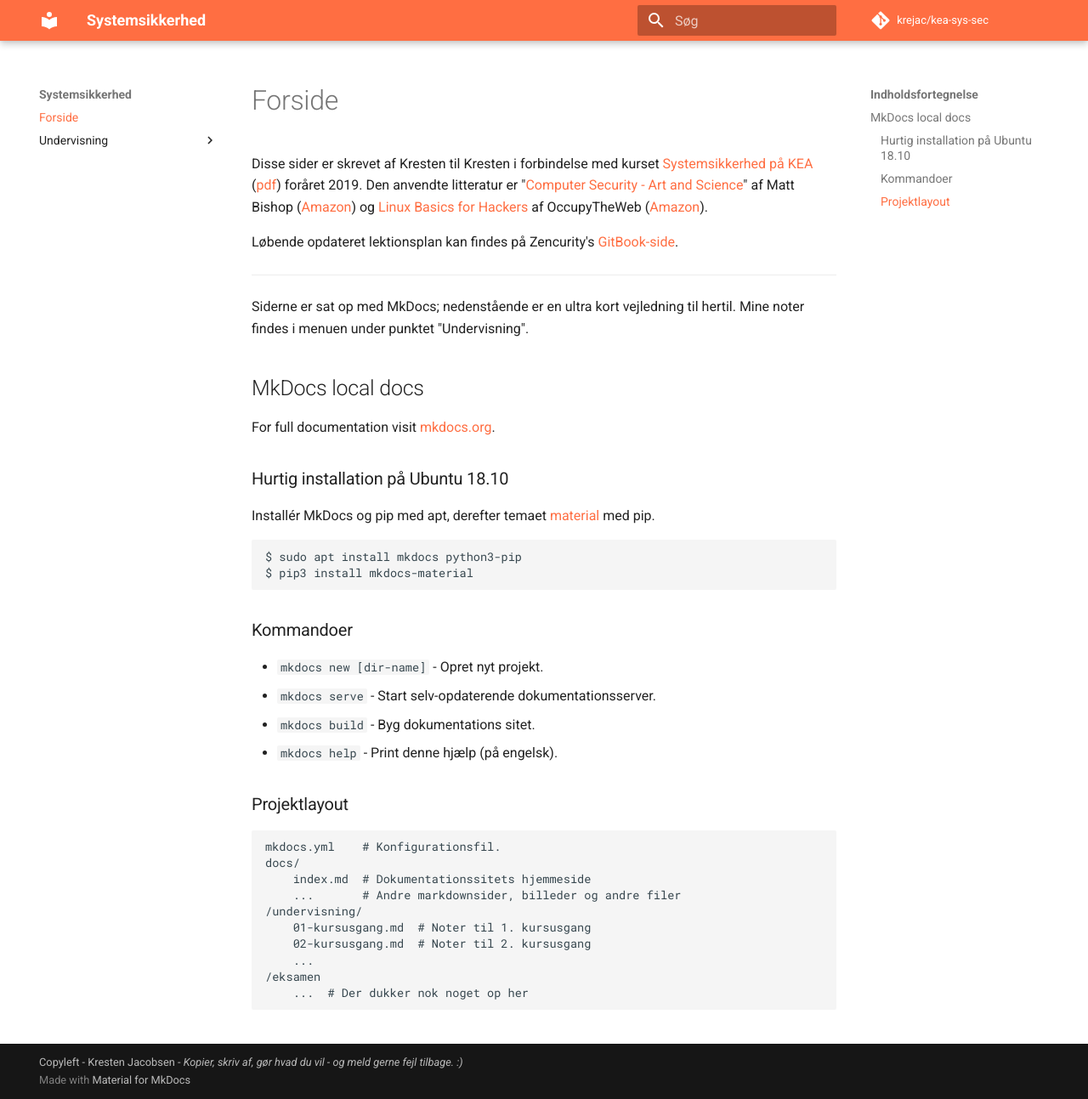
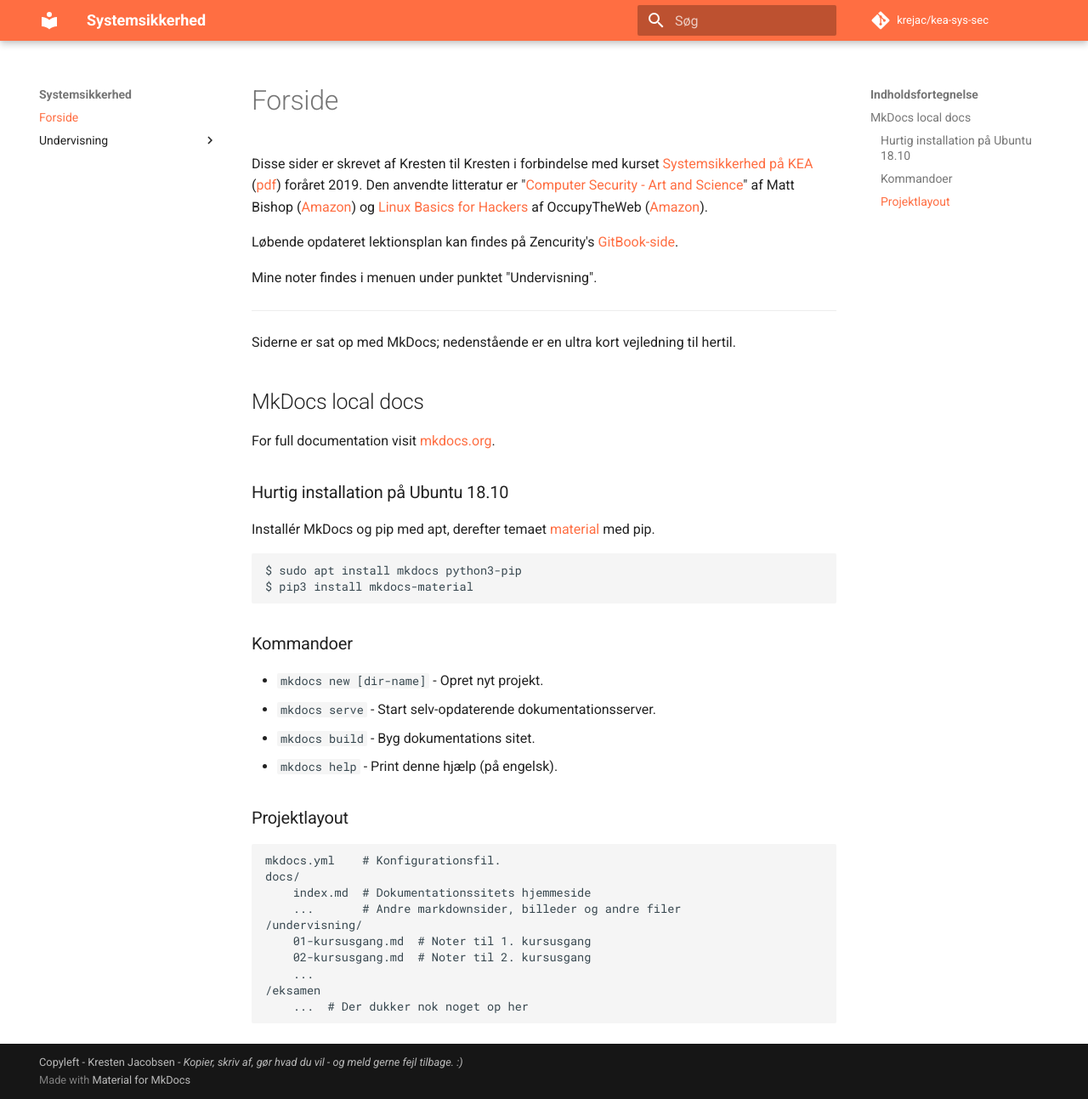
Before and after one commit to krejac/kea-sys-sec, an MkDocs documentation site: the page built from docs/index.md, in a window 1280 px wide and 1293 px high. Shown: the whole window at 85% size. Built offline with MkDocs 1.6.1 and Material for MkDocs 9.7.7, drawn with Linux system fonts in a browser that asks for light colours; comment, search, counter and statistics services are not loaded.

```diff
--- a/docs/index.md
+++ b/docs/index.md
@@ -4,9 +4,11 @@
 
 Løbende opdateret lektionsplan kan findes på Zencurity's [GitBook-side](https://zencurity.gitbook.io/kea-it-sikkerhed/systemsikkerhed/lektionsplan).
 
+Mine noter findes i menuen under punktet "Undervisning".
+
 --------------------------------------------------------------------------------
 
-Siderne er sat op med MkDocs; nedenstående er en ultra kort vejledning til hertil. Mine noter findes i menuen under punktet "Undervisning".
+Siderne er sat op med MkDocs; nedenstående er en ultra kort vejledning til hertil.
 
 ## MkDocs local docs
 
```
